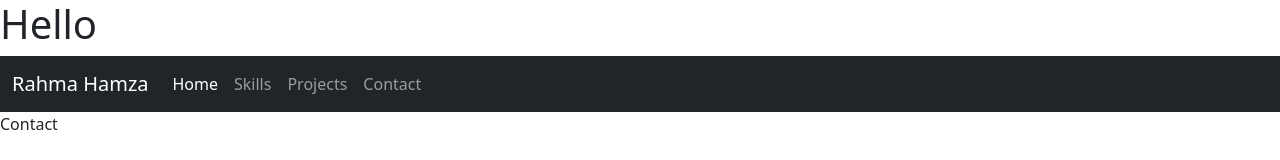
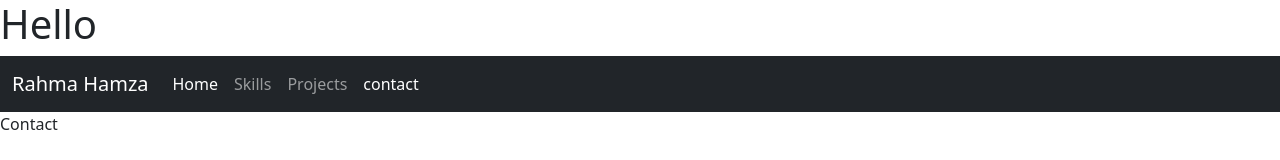
Before and after one commit to Rahma-HamzaDev/Portfolio, a React (Create React App) app in the folder portfolio/: page /contact in a window 1280 px wide. Shown: the top 160 px of the page. Built offline with nearby package versions, Linux system fonts and the light colour scheme.

Commit message:
Add navlink the navbar

```diff
--- a/portfolio/src/components/Navbar.js
+++ b/portfolio/src/components/Navbar.js
@@ -1,4 +1,8 @@
-function Navbar(params) {
+import{NavLink} from "react-router-dom"
+
+
+
+function Navbar() {
     return (
         <nav class="navbar navbar-expand-lg navbar-dark bg-dark">
             <div class="container-fluid">
@@ -9,16 +13,17 @@
                 <div class="collapse navbar-collapse" id="navbarNav">
                     <ul class="navbar-nav">
                         <li class="nav-item">
-                            <a class="nav-link active" aria-current="page" href="#">Home</a>
+                            <NavLink to='/' className="nav-link">Home</NavLink>
                         </li>
                         <li class="nav-item">
-                            <a class="nav-link" href="#">Skills</a>
+                            <NavLink to='/Skills' className="nav-link">Skills</NavLink>
+
                         </li>
                         <li class="nav-item">
-                            <a class="nav-link" href="#">Projects</a>
+                          <NavLink to='/Projects' className="nav-link">Projects</NavLink>
                         </li>
                         <li class="nav-item">
-                            <a class="nav-link" href="#">Contact</a>
+                            <NavLink to='/contact' className="nav-link">contact</NavLink>
                         </li>
                     </ul>
                 </div>
```
